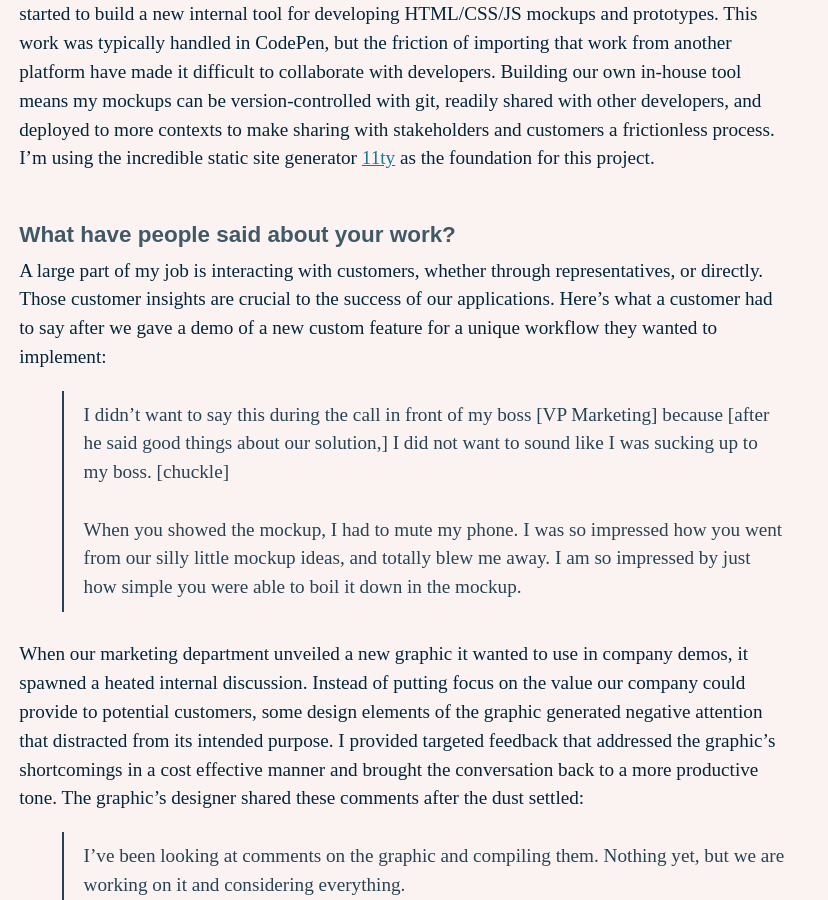
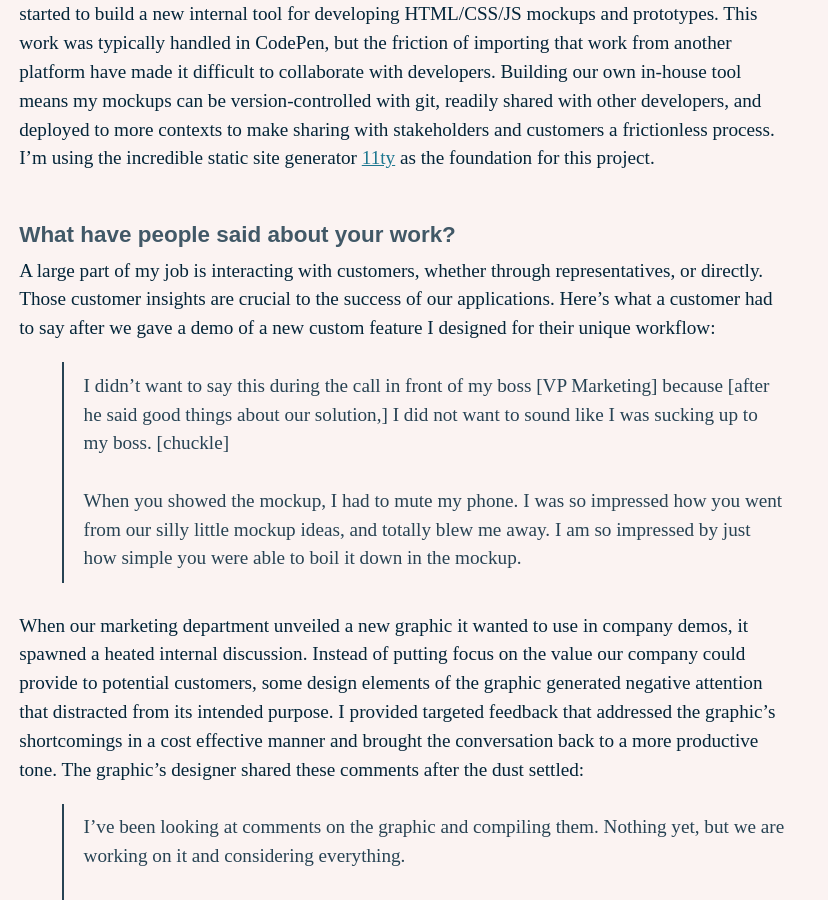
Before and after one commit to orangedaisy/bshowco, a Jekyll site: the page built from what-i-do.md, in a window 1280 px wide and 900 px high, scrolled down 1994 px. Shown: the whole window, without its empty margins (0-828 px from the left). Built offline with Jekyll 4.4.1, drawn with Linux system fonts in a browser that asks for light colours; some web fonts are replaced.

Commit message:
Make it clear I designed the custom feature

```diff
--- a/what-i-do.md
+++ b/what-i-do.md
@@ -79,7 +79,7 @@ customers a frictionless process. I'm using the incredible static site generator
 A large part of my job is interacting with customers, whether through
 representatives, or directly. Those customer insights are crucial to the success
 of our applications. Here's what a customer had to say after we gave a demo of a
-new custom feature for a unique workflow they wanted to implement:
+new custom feature I designed for their unique workflow:
 
 > I didn’t want to say this during the call in front of my boss [VP
 Marketing] because [after he said good things about our solution,] I did not
```
